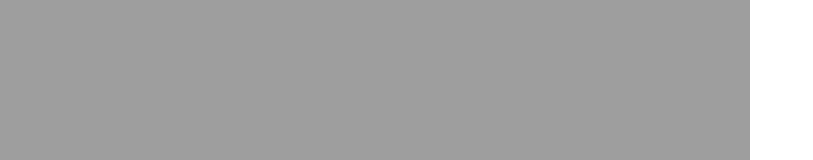
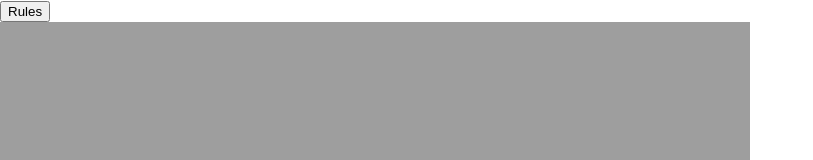
Before and after one commit to just-a-human123/simple-react-based-game, a React (Create React App) app: page / in a window 1280 px wide. Shown: the top 160 px of the page, without its empty margins (0-813 px from the left). Built offline with nearby package versions, Linux system fonts and the light colour scheme.

Commit message:
idk what i do again

```diff
--- a/src/App.js
+++ b/src/App.js
@@ -1,10 +1,12 @@
 import React from "react";
 import GameBoard from "./components/snake-ladder/gameboard";
 import Dice from "./components/snake-ladder/dice";
+import DescDisplay from "./components/snake-ladder/showDesc";
 
 function App() {
   return (
     <div className="App">
+      <DescDisplay />
       <GameBoard/>
       <Dice/>
     </div>
--- /dev/null
+++ b/src/components/snake-ladder/showDesc.jsx
@@ -0,0 +1,28 @@
+import React, { useState } from "react";
+import Description from "./description";
+
+const DescDisplay = () => {
+  const [showDisplay, setShowDisplay] = useState(false);
+
+  const onClick = () => {
+    setShowDisplay(true);
+    if (showDisplay === true) {
+      setShowDisplay(false);
+    }
+  };
+  return (
+    <div className="rulesbutton">
+      <button
+        className="nes-btn is-warning"
+        type="submit"
+        value="Rules"
+        onClick={onClick}
+      >
+        Rules
+      </button>
+      {showDisplay ? <Description /> : null}
+    </div>
+  );
+};
+
+export default DescDisplay;
```
